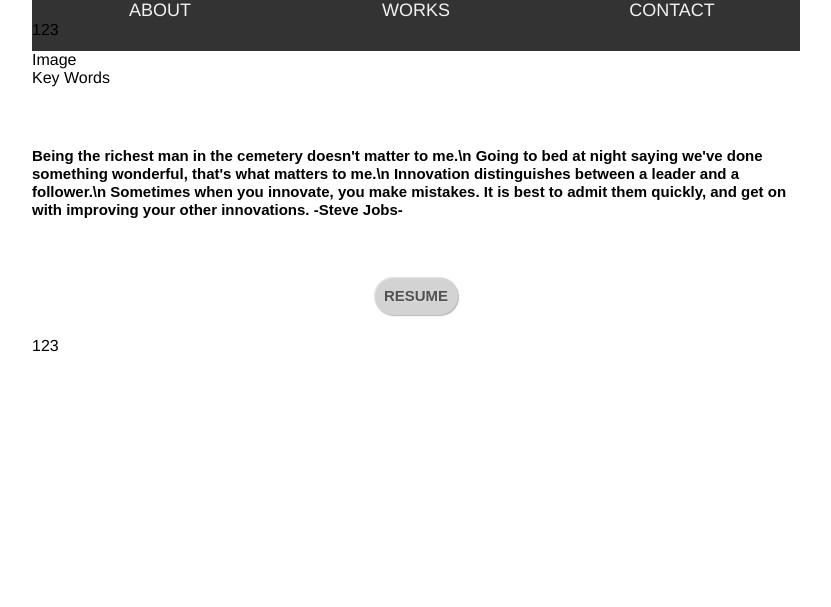
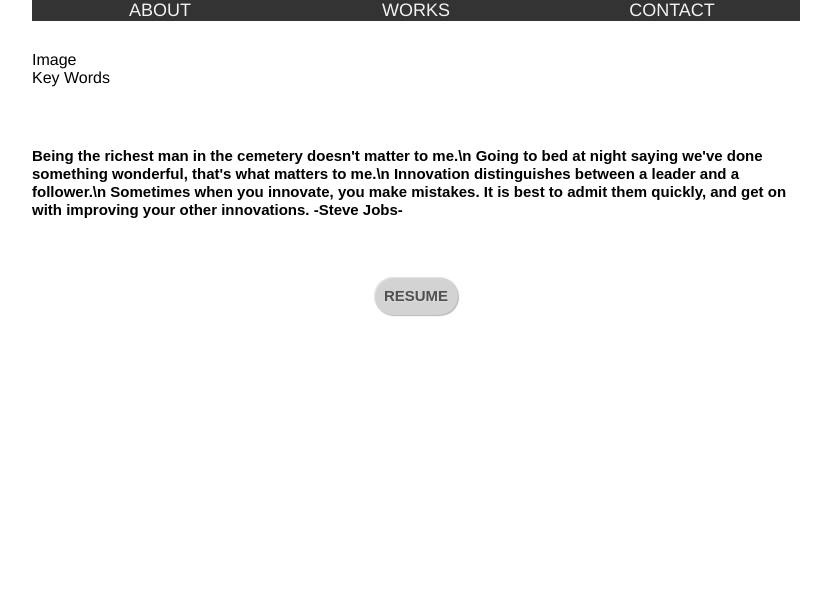
Before and after one commit to hpmsora/hpmsora.github.io, a PHP site: page / in a window 1280 px wide. Shown: the top 607 px of the page, without its empty margins (224-1055 px from the left). Run offline with PHP 8.4, Linux system fonts and the light colour scheme.

Commit message:
16 April 2017

```diff
--- a/CSS/MainStyle.css
+++ b/CSS/MainStyle.css
@@ -33,8 +33,7 @@ footer {
   height: 100%;
 }
 
-.MainNavigationContentTrim_class {
+.MainNavigationContentTrim_class, .MainContentFooterTrim_class {
   width: 100%;
   height: 30px;
-  background-color: #333;
 }
--- a/index.html
+++ b/index.html
@@ -11,9 +11,9 @@
   <body>
     <div class="main_wrap">
       <div id="MainNavigationEmbedding"></div>
-      <div class="MainNavigationContentTrim_class">123</div>
+      <div class="MainNavigationContentTrim_class"></div>
       <div class="MainContent_class" id="MainContent"></div>
-      <div class="MainContentFooterTrim_class">123</div>
+      <div class="MainContentFooterTrim_class"></div>
     </div>
     <footer>Copyright &copy; Won Yong Ha</footer>
   </body>
```
